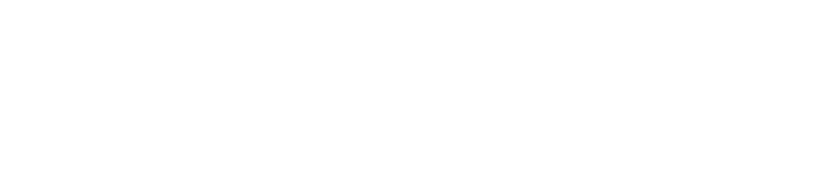
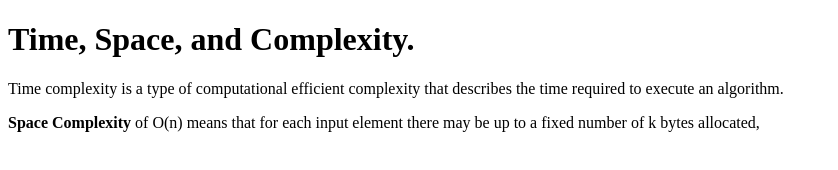
Before and after one commit to acciojob/time-and-space-complexity-Ayushdev17, a website: page main.html in a window 1280 px wide. Shown: the whole page, without its empty margins (0-838 px from the left). Drawn offline with Linux system fonts and the light colour scheme.

Commit message:
created a submission

```diff
--- a/main.html
+++ b/main.html
@@ -8,6 +8,10 @@
 
 <body>
 	<!-- the entire body must be written by student -->
+	<h1>Time, Space, and Complexity.</h1>
+	<p>Time complexity is a type of computational efficient complexity that describes the time required to execute an algorithm.</p>
+	<p> <b> Space Complexity</b>  of O(n) means that for each input element there may be up to a fixed number of k bytes allocated, </p>
+
     <script type="text/javascript" src="./script.js">
 </script>
 
```
